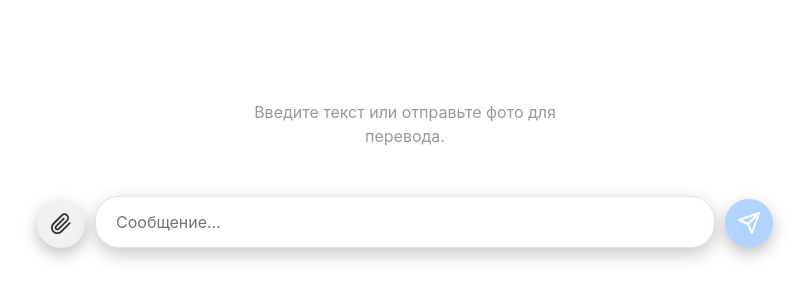
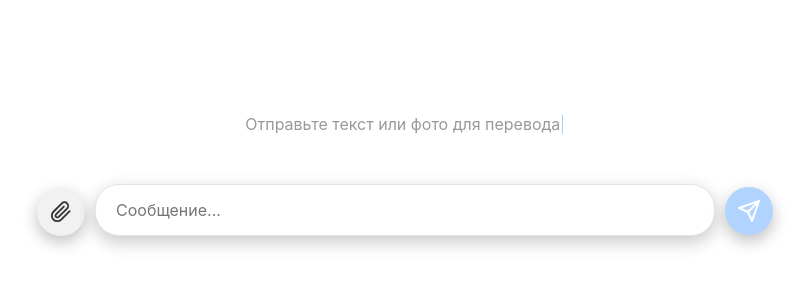
Before and after one commit to mrMoish/LinguaChat, a React (Vite) app in the folder frontend/: page / in a window 1280 px wide. Shown: the part 218-518 px from the top of the page, without its empty margins (235-1044 px from the left). Built offline with nearby package versions, Linux system fonts and the light colour scheme; no server answers.

Commit message:
feat: question

```diff
--- a/frontend/src/App.css
+++ b/frontend/src/App.css
@@ -675,3 +675,20 @@ body::-webkit-scrollbar-thumb:hover {
 .polaroid:hover {
   transform: rotate(0deg) scale(1.02) !important;
 }
+
+/* Стили для печатной машинки */
+.typewriter {
+  font-size: 1rem;
+  color: #999;
+  text-align: center;
+  min-height: 20px;
+}
+.cursor {
+  animation: blink 1s infinite;
+  color: #007aff;
+  font-weight: 100;
+}
+@keyframes blink {
+  0%, 50% { opacity: 1; }
+  51%, 100% { opacity: 0; }
+}
--- a/frontend/src/App.jsx
+++ b/frontend/src/App.jsx
@@ -12,6 +12,47 @@ function loadCachedMessages() {
     }
   } catch (e) {}
   return [];
+}
+
+function Typewriter() {
+  const phrases = [
+    "Отправьте текст или фото для перевода",
+    "Или ответьте какой у вас уровень испанского"
+  ];
+  const [text, setText] = useState("");
+  const [phraseIndex, setPhraseIndex] = useState(0);
+  const [isDeleting, setIsDeleting] = useState(false);
+  const [speed, setSpeed] = useState(100);
+
+  useEffect(() => {
+    const currentPhrase = phrases[phraseIndex];
+    let timer;
+
+    if (!isDeleting && text === currentPhrase) {
+      timer = setTimeout(() => setIsDeleting(true), 2000); // Пауза после печати
+    } else if (isDeleting && text === "") {
+      setIsDeleting(false);
+      setPhraseIndex((prev) => (prev + 1) % phrases.length);
+    } else {
+      timer = setTimeout(() => {
+        setText(prev => {
+          if (isDeleting) {
+            return currentPhrase.substring(0, prev.length - 1);
+          } else {
+            return currentPhrase.substring(0, prev.length + 1);
+          }
+        });
+      }, isDeleting ? speed / 2 : speed);
+    }
+
+    return () => clearTimeout(timer);
+  }, [text, isDeleting, phraseIndex]);
+
+  return (
+    <div className="empty-state">
+      <span className="typewriter">{text}<span className="cursor">|</span></span>
+    </div>
+  );
 }
 
 function App() {
@@ -107,9 +148,7 @@ function App() {
 
     let imagePreview = null;
     if (file) {
-      if (file.size > 5 * 1024 * 1024) { alert("Файл слишком большой (макс 5МБ)."); setIsLoading(false); return; }
-      if (!file.type.startsWith("image/")) { alert("Можно отправлять только изображения."); setIsLoading(false); return; }
-
+      if (file.size > 5 * 1024 * 1024) { alert("Файл слишком большой."); setIsLoading(false); return; }
       imagePreview = await new Promise((resolve) => {
         const reader = new FileReader();
         reader.onload = (e) => resolve(e.target.result);
@@ -140,10 +179,19 @@ function App() {
         localStorage.setItem('translator_session_id', data.session_id);
       }
 
+      // ВАЖНО: Заменяем локальный Base64 на URL из Supabase, чтобы выжить после refresh
+      if (data.media_url) {
+        newMessages[newMessages.length - 1] = {
+          ...newMessages[newMessages.length - 1],
+          image: null, // Очищаем Base64, чтобы не висел в памяти
+          media_url: data.media_url // Сохраняем URL
+        };
+      }
+
       setMessages([...newMessages, { role: 'assistant', content: data.translation }]);
     } catch (error) {
       console.error('Ошибка отправки:', error);
-      setMessages([...newMessages, { role: 'assistant', content: 'Не получилось отправить. Попробуйте позже.', isError: true }]);
+      setMessages([...newMessages, { role: 'assistant', content: 'Не получилось отправить.', isError: true }]);
     } finally {
       setIsLoading(false);
     }
@@ -176,21 +224,23 @@ function App() {
 
       {messages.length > 0 ? (
         <div className="chat-container" ref={chatContainerRef}>
-                    {messages.map((msg, idx) => {
-            // Статичный наклон для Polaroid (чтобы не прыгал при ререндере)
+          {messages.map((msg, idx) => {
             const rotations = ['-2deg', '1.5deg', '-1deg', '2deg'];
             const rotation = rotations[idx % 4];
 
+            // ВАЖНО: Берем URL либо из загруженной истории (media_url), либо из локального Base64 (image)
+            const imageSrc = msg.media_url || msg.image;
+
             return (
               <div key={idx} className={`message-wrapper ${msg.role}`}>
-                {/* Если есть фото — рендерим Polaroid вне облачка */}
-                {msg.image && (
+                {/* Рендерим Polaroid, если есть фото */}
+                {imageSrc && (
                   <div className="polaroid" style={{ transform: `rotate(${rotation})` }}>
-                    <img src={msg.image} alt="Upload" />
+                    <img src={imageSrc} alt="Upload" />
                   </div>
                 )}
 
-                {/* Обычное текстовое сообщение рендерится, только если есть текст */}
+                {/* Текстовое сообщение */}
                 {msg.content && (
                   <div className={`message ${msg.role} ${msg.isError ? 'error-message' : ''}`}>
                     <div className="markdown-content">
@@ -210,11 +260,7 @@ function App() {
           )}
         </div>
       ) : (
-        !isLoading && (
-          <div className="empty-state">
-            <p>Введите текст или отправьте фото для перевода.</p>
-          </div>
-        )
+        !isLoading && <Typewriter />
       )}
 
       <div className="input-area">
```
Also changed, not shown: 2 other files (tests, documents, lock files or other folders).
